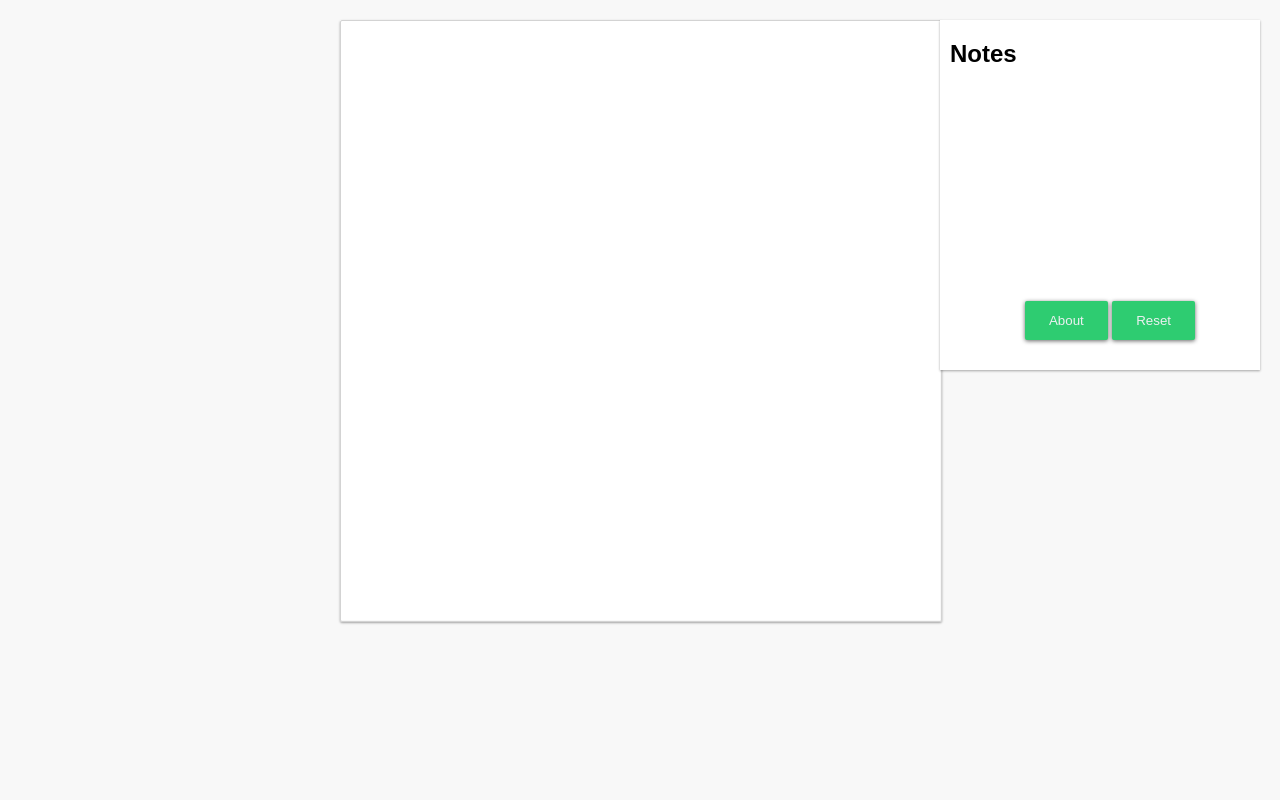
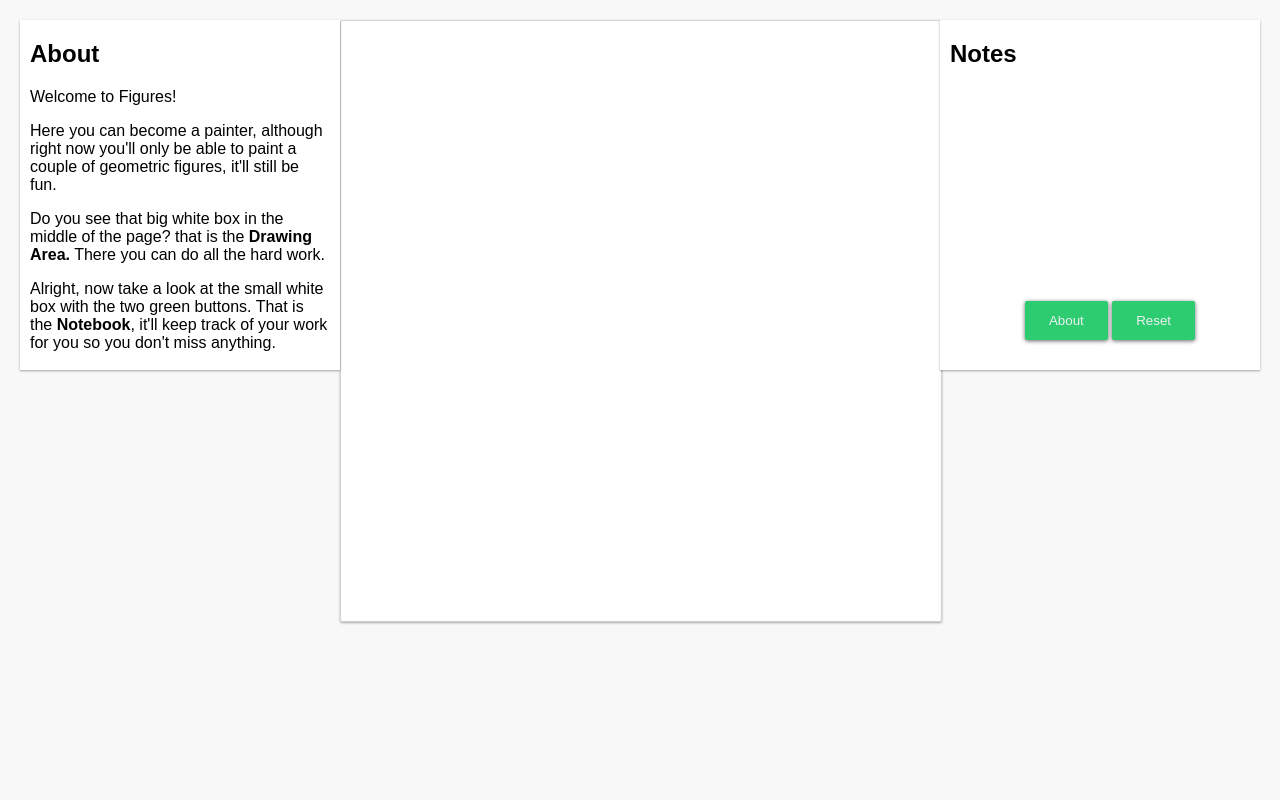
Before and after one commit to developmentline/figures, a website: page index.html in a window 1280 px wide. Drawn offline with Linux system fonts and the light colour scheme.

Commit message:
add about feature

```diff
--- a/index.html
+++ b/index.html
@@ -19,6 +19,59 @@
                 </button>
             </div>
         </div>
+        <div class="about-wrapper visible" id="about-section">
+            <h1>About</h1>
+            <p>
+                Welcome to Figures!
+            </p>
+
+            <p>
+                Here you can become a painter, although right now you'll only be able to paint a couple of geometric figures, it'll still be fun.
+            </p>
+            <p>
+                Do you see that big white box in the middle of the page? that is the <b>Drawing Area.</b> There you can do all the hard work.
+            </p>
+
+            <p>
+                Alright, now take a look at the small white box with the two green buttons. That is the <b>Notebook</b>, it'll keep track of your work for you so you don't miss anything.
+            </p>
+
+            <p>Good! guess we are ready for some painting.</p>
+
+            <p>
+                The first thing you can do in the <b>Drawing Area.</b> is to paint a circle, and even when you are wondering where is the paint and the brush and all that stuff, you shall not worry. We will take care of all the paperwork. Just bare with me and click on any place inside of the <b>Drawing Area</b>... you will see a red circle, awesome!.
+            </p>
+
+            <p>
+                That was good, yet not enough. We want to be real painters. So let's go further and paint something bigger.
+            </p>
+
+            <p>Click again anywhere you want inside the <b>Drawing Area</b>. As expected, another red circle will appear. By now you'll probably notice that there is some information in the <b>NoteBook</b> and even though when that looks so weird, it is useful. The <b>NoteBook</b> is recording each click and is saving it as a <b>Point</b>, storing the location of the <b>Point</b> as a coordinate (x, y).</p>
+
+            <p>Ok, now let's do the final touch. Click again anywhere inside the <b>Drawing Area</b>. I know, that does not sound very exiting.... but Surprise!</p>
+
+            <p>That looks better, right?</p>
+
+            <p>A Circle and a Parallelogram has been drawn!.</p>
+
+            <p>Notice how the <b>NoteBook</b> has some extra information. Let's go through it and figure out what it means.</p>
+
+            <p>At first it stored the location of the third <b>Point,</b> Just as expected, but it also added two more lines: The Parallelogram's area and the Circle's area, and notice that their values are the same. Both figures have the same area, but also they share its center of mass. That is why they are so close toghether.</p>
+
+            <p>Well, there you go. A full Figures Painting.</p>
+
+            <p>And if you are thinking that you ain't did nothing. Here is your chance.</p>
+
+            <p>From now on you can adjust/redraw the Figures as you wish. just click and hold on any of the three <b>Points</b> to drag them any where you want inside the drawing area.</p>
+
+            <p>You can create awesome shapes that way.</p>
+
+            <p>Alright, just one more thing... Remember that there are two green buttons in the <b>NoteBook</b>, the <b>About</b> button, that will show/hide this panel, and the <b>Reset</b> button, that will clear all and will allow you to start over.</p>
+
+            <p>Happy Painting!</p>
+
+            <i>This was developed by Julian Rios. contact: twitter @JulianM1503</i>
+        </div>
         <div class="drawing-area-wrapper">
             <canvas id="drawing-area" width="600" height="600">
                 Your Browser does not support canvas.
--- a/src/painter.js
+++ b/src/painter.js
@@ -17,6 +17,7 @@ var painter = (function(window, document, undefined) {
             this.on('mouseup', this.drawingArea, this.endFigureAdjustment);
             this.on('mousemove', this.drawingArea, this.redrawFigure);
             this.on('click', this.controls.resetButton, this.cleanAll);
+            this.on('click', this.controls.aboutButton, this.toggleAbout);
         },
 
         on: function(eventName, element, callback) {
@@ -194,6 +195,15 @@ var painter = (function(window, document, undefined) {
         allPointsSelected: function() {
             return this.coordinates.count() === 3;
         },
+
+        toggleAbout: function() {
+            var classList = document.getElementById('about-section').classList;
+            if (classList.contains('visible')) {
+                classList.remove('visible');
+            } else {
+                classList.add('visible');
+            }
+        },
     };
 
     return Object.create(Painter);
--- a/styles/styles.css
+++ b/styles/styles.css
@@ -116,3 +116,20 @@ body {
     transition: width .2s ease-out, padding-top .2s ease-out;
     width: 120%;
   }
+
+  .about-wrapper {
+    background: rgb(255, 255, 255);
+    box-shadow: 0 1px 3px rgba(0,0,0,0.12), 0 1px 2px rgba(0,0,0,0.24);
+    display: none;
+    height: 350px;
+    overflow: auto;
+    padding: 0 10px;
+    position: absolute;
+    left: 20px;
+    top: 20px;
+    width: 300px;
+  }
+
+  .about-wrapper.visible {
+      display: block;
+  }
```
